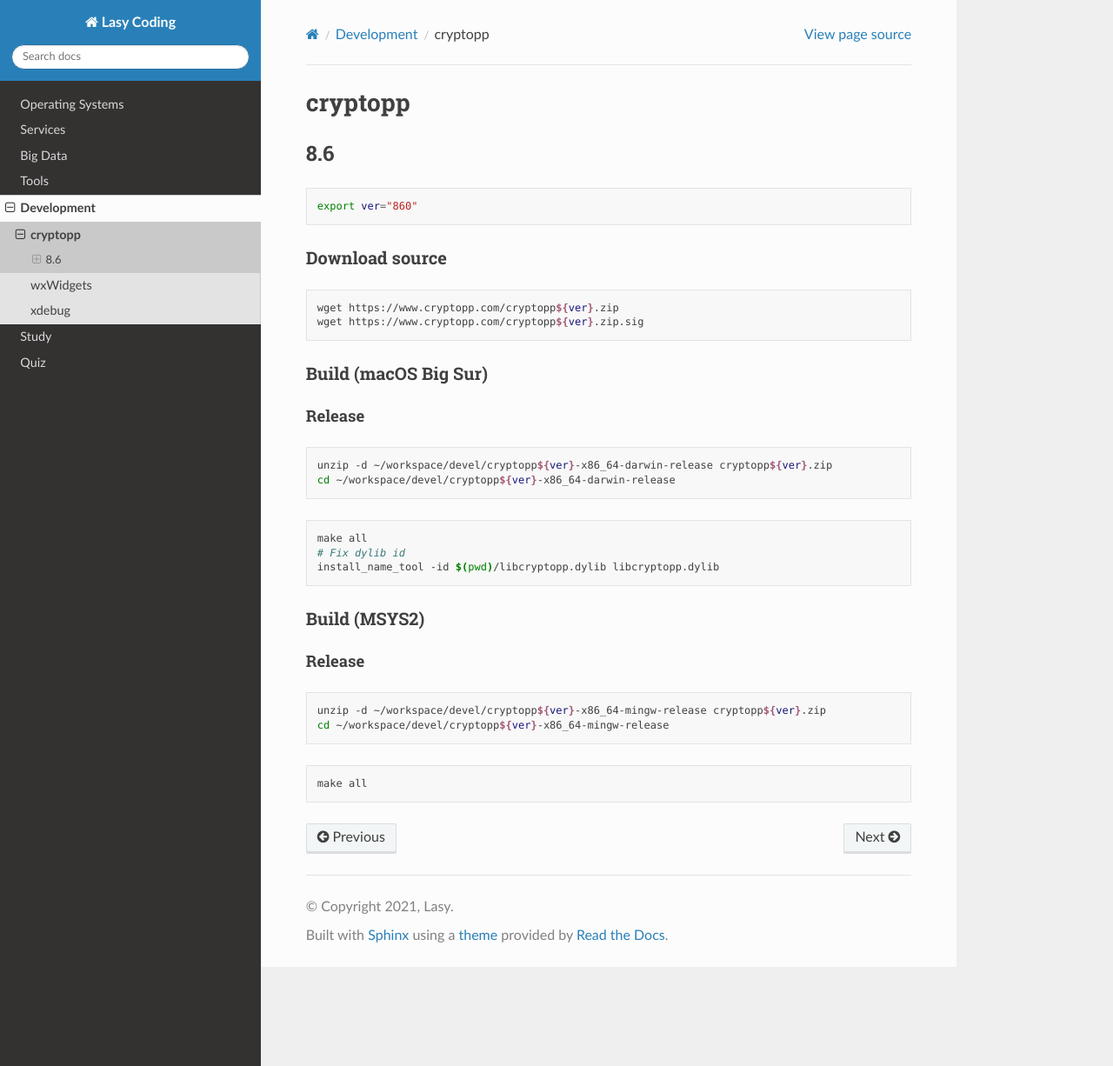
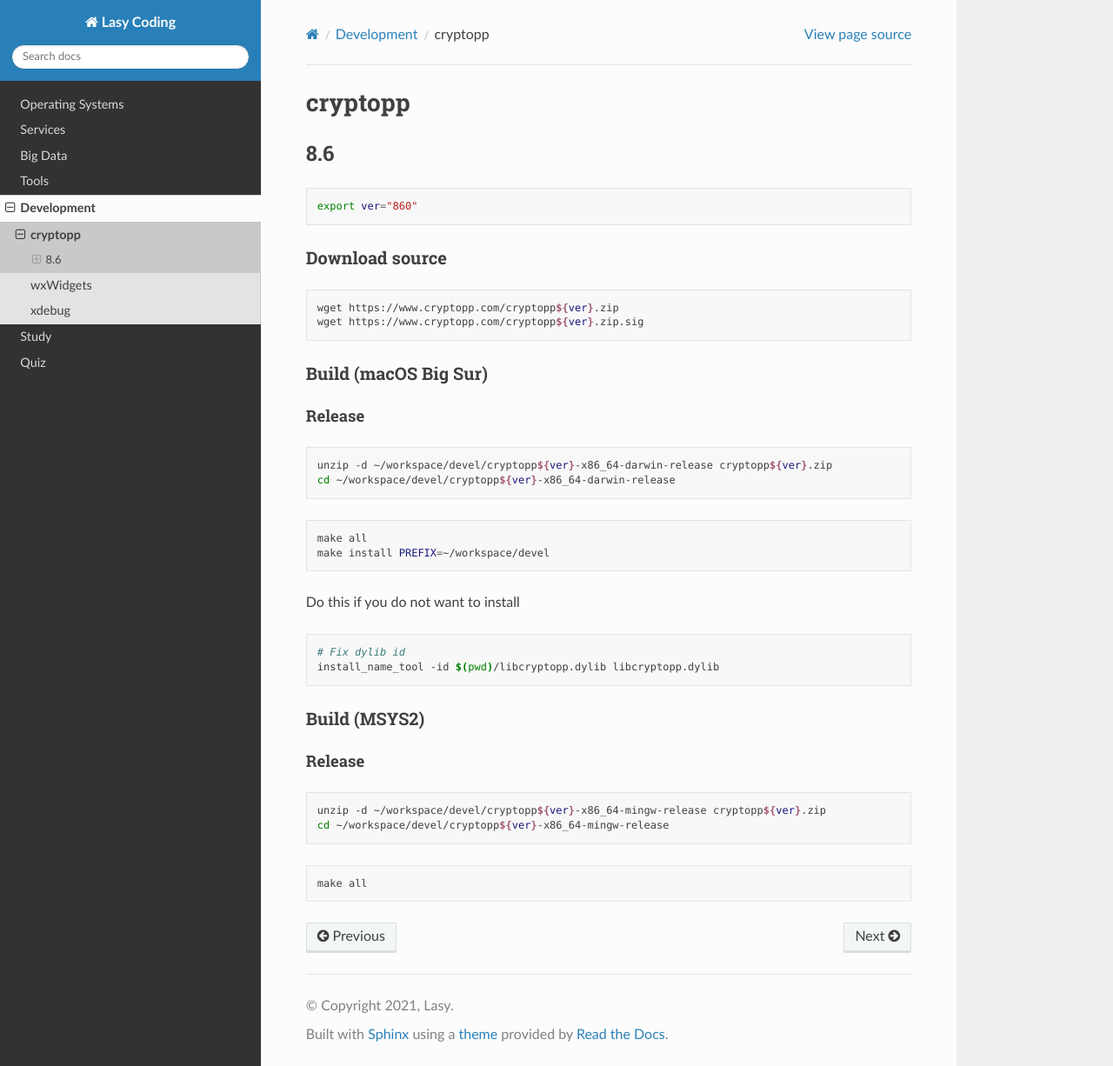
Before and after one commit to lasyard/coding, a Sphinx documentation site: the page built from docs/devel/cryptopp.md, in a window 1280 px wide and 1226 px high. Shown: the whole window at 87% size. Built offline with Sphinx 7.4.7 and the Read the Docs theme 2.0.0, drawn with Linux system fonts in a browser that asks for light colours.

Commit message:
Updated docs/devel/cryptopp.

````diff
--- a/docs/devel/cryptopp.md
+++ b/docs/devel/cryptopp.md
@@ -24,6 +24,12 @@ cd ~/workspace/devel/cryptopp${ver}-x86_64-darwin-release
 
 ```sh
 make all
+make install PREFIX=~/workspace/devel
+```
+
+Do this if you do not want to install
+
+```sh
 # Fix dylib id
 install_name_tool -id $(pwd)/libcryptopp.dylib libcryptopp.dylib
 ```
````
